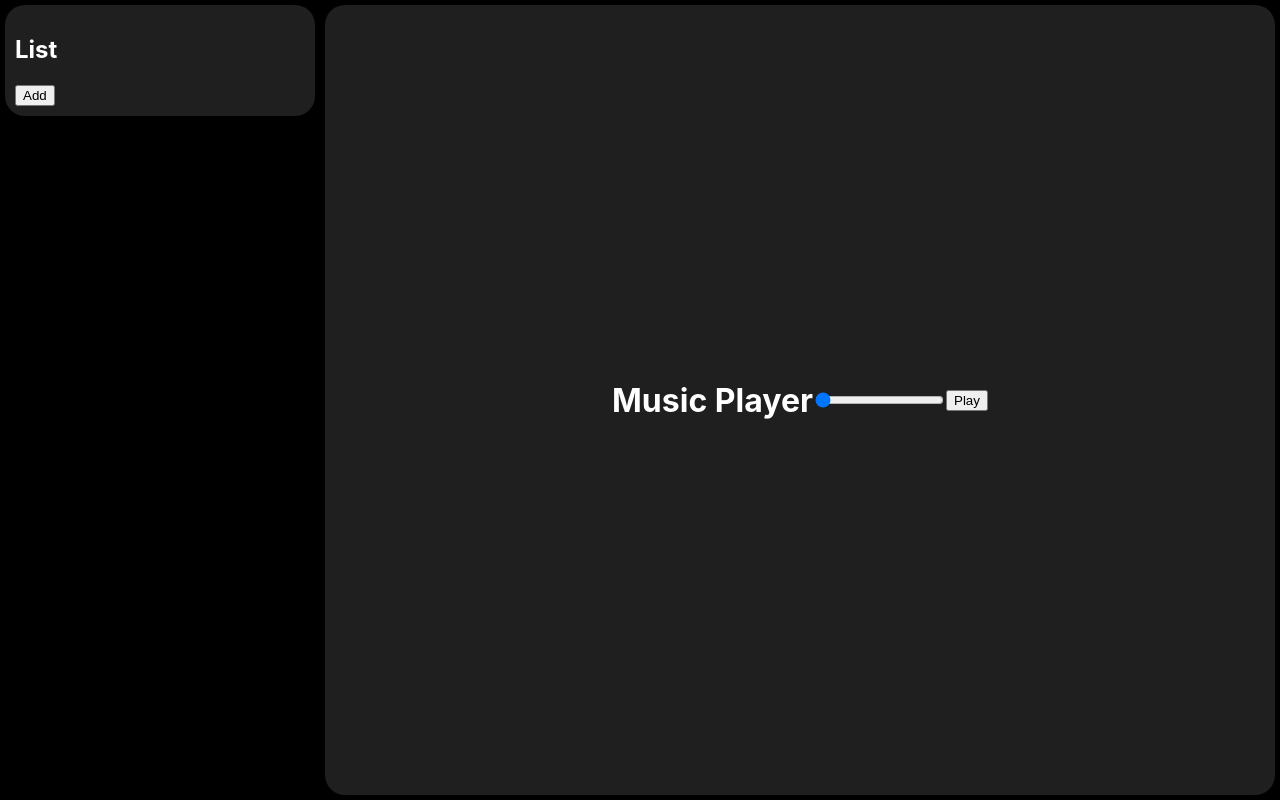
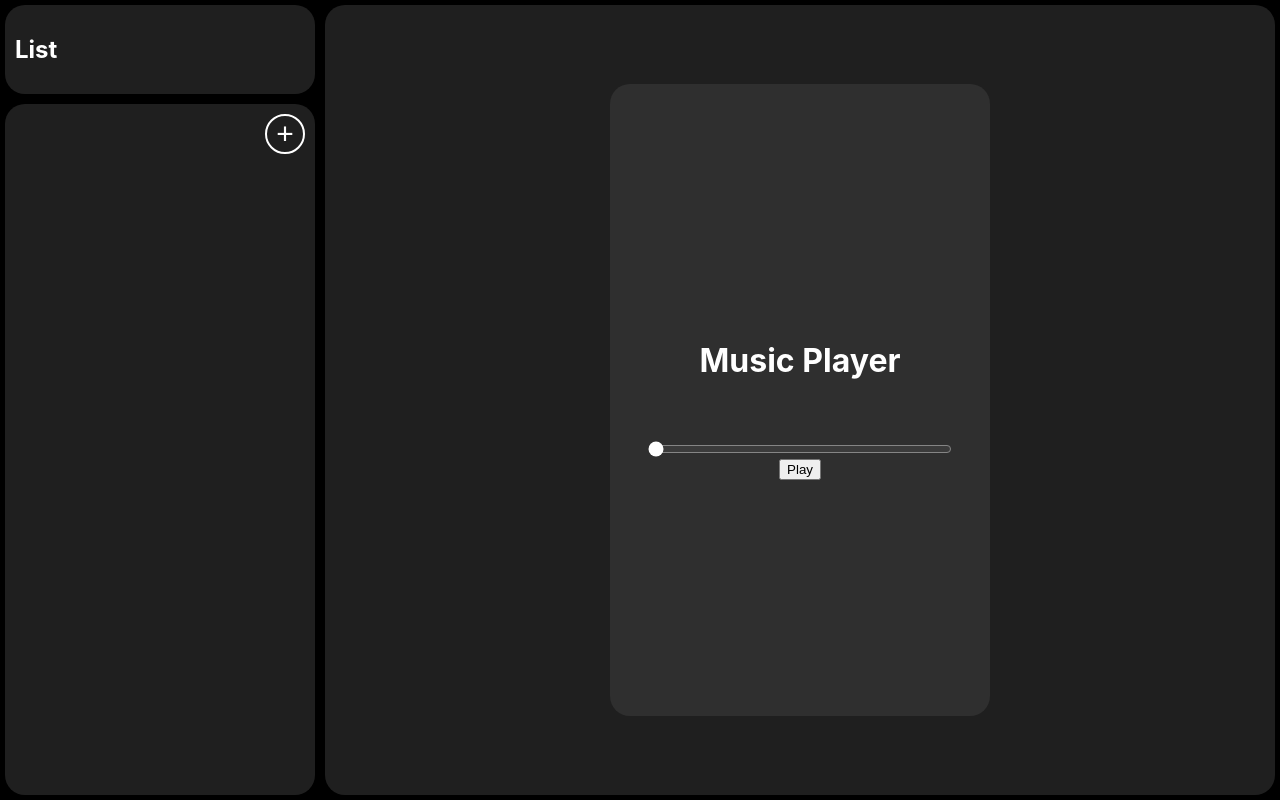
Before and after one commit to Dhanush-ck/MusicPlayer, a React (Create React App) app: page / in a window 1280 px wide. Built offline with nearby package versions, Linux system fonts and the light colour scheme.

Commit message:
Added new div

```diff
--- a/src/App.js
+++ b/src/App.js
@@ -35,29 +35,33 @@ function App() {
 
   return (
     <div className="App">
-      <div className='music-list'>
+      <div className='music-content-heading'>
         <h2>List</h2>
-
-        <button>
-        <label htmlFor="input-music">
-          Add
-        </label>
-
-        </button>
-        <input type='file' accept='audio/*' id="input-music" onChange={handleMusicInput}></input>
       </div>
 
       <div className="current-playing">
-        <h1>Music Player</h1>
-        <h3></h3>
-        <audio ref={audioRef} src="/memory_reboot_-_vøj,_narvent_[edit_audio](256k).mp3" onTimeUpdate={handleTimeUpdate} onLoadedMetadata={handleLoadedMetaData}></audio>
+        <div className='current-playing-elements'>
+          <h1>Music Player</h1>
+          <h3></h3>
+          <audio ref={audioRef} src="/songs/memory_reboot_-_vøj,_narvent_[edit_audio](256k).mp3" onTimeUpdate={handleTimeUpdate} onLoadedMetadata={handleLoadedMetaData}></audio>
 
-        <input type='range' min="0" max={duration} value={currentTime} onChange={(e)=> (audioRef.current.currentTime = e.target.value)}></input>
+          <input type='range' id='duration-slider' min="0" max={duration} value={currentTime} onChange={(e)=> (audioRef.current.currentTime = e.target.value)}></input>
 
-        <button onClick={handlePlayPause}>
-          {isPlaying ? "Pause" : "Play"}
-        </button>
+          <button onClick={handlePlayPause}>
+            {isPlaying ? "Pause" : "Play"}
+          </button>
+        </div>
+      </div>
 
+      <div className='music-list'>
+        <div className='music-list-buttons'>
+          <button className='input-button'>
+            <label htmlFor="input-music">
+                +
+            </label>
+          </button>
+          <input type='file' accept='audio/*' id="input-music" onChange={handleMusicInput}></input>
+        </div>
       </div>
     </div>
   );
```
